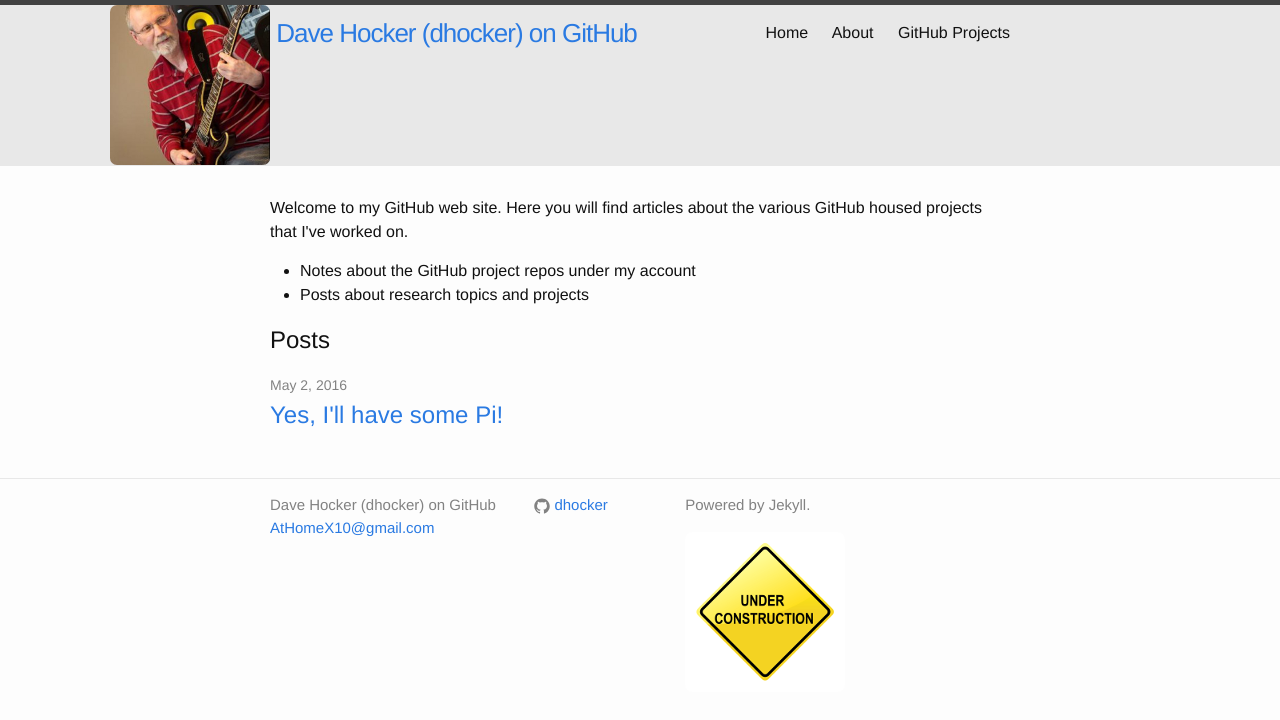
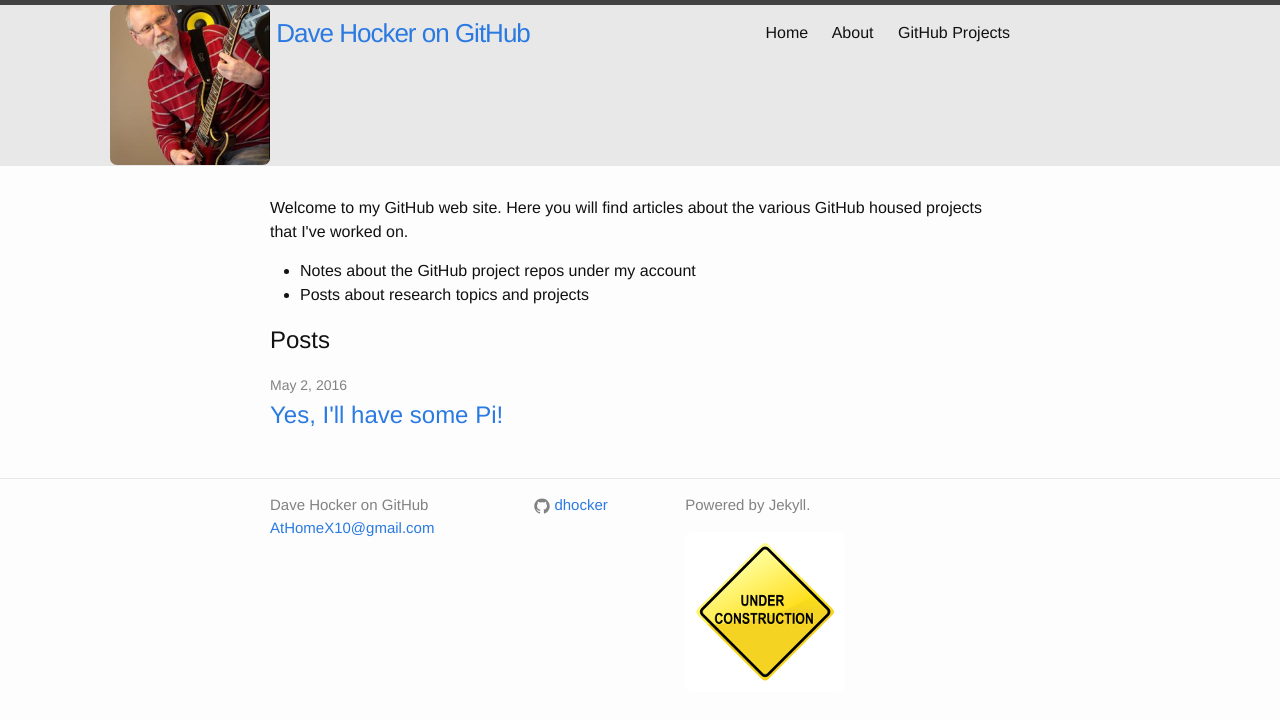
Before and after one commit to dhocker/dhocker.github.io, a Jekyll site: the page built from index.html, in a window 1280 px wide. Shown: the top 720 px of the page. Built offline with Jekyll 4.4.1, drawn with Linux system fonts in a browser that asks for light colours.

Commit message:
Changed the site title to remove redundancy

```diff
--- a/_config.yml
+++ b/_config.yml
@@ -6,7 +6,7 @@
 # 'jekyll serve'. If you change this file, please restart the server process.
 
 # Site settings
-title: Dave Hocker (dhocker) on GitHub
+title: Dave Hocker on GitHub
 email: AtHomeX10@gmail.com
 description: > # this means to ignore newlines until "baseurl:"
   Powered by Jekyll.
```
